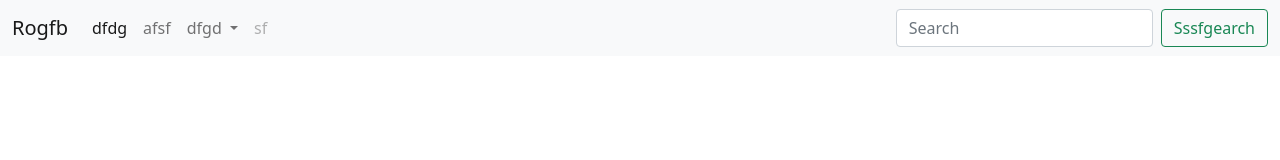
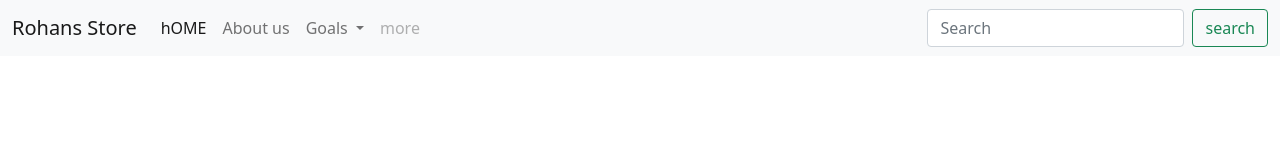
Before and after one commit to RohanTapulli1311/PracWebsite, a plain HTML site: page index.html in a window 1280 px wide. Drawn offline with nearby package versions, Linux system fonts and the light colour scheme.

Commit message:
changed Navbar

```diff
--- a/index.html
+++ b/index.html
@@ -13,36 +13,36 @@
   <body>
     <nav class="navbar navbar-expand-lg navbar-light bg-light">
         <div class="container-fluid">
-          <a class="navbar-brand" href="#">Rogfb</a>
+          <a class="navbar-brand" href="#">Rohans Store</a>
           <button class="navbar-toggler" type="button" data-bs-toggle="collapse" data-bs-target="#navbarSupportedContent" aria-controls="navbarSupportedContent" aria-expanded="false" aria-label="Toggle navigation">
             <span class="navbar-toggler-icon"></span>
           </button>
           <div class="collapse navbar-collapse" id="navbarSupportedContent">
             <ul class="navbar-nav me-auto mb-2 mb-lg-0">
               <li class="nav-item">
-                <a class="nav-link active" aria-current="page" href="#">dfdg</a>
+                <a class="nav-link active" aria-current="page" href="#">hOME</a>
               </li>
               <li class="nav-item">
-                <a class="nav-link" href="#">afsf</a>
+                <a class="nav-link" href="#">About us</a>
               </li>
               <li class="nav-item dropdown">
                 <a class="nav-link dropdown-toggle" href="#" id="navbarDropdown" role="button" data-bs-toggle="dropdown" aria-expanded="false">
-                  dfgd
+                  Goals
                 </a>
                 <ul class="dropdown-menu" aria-labelledby="navbarDropdown">
-                  <li><a class="dropdown-item" href="#">ds</a></li>
-                  <li><a class="dropdown-item" href="#">sdfsd action</a></li>
+                  <li><a class="dropdown-item" href="#">Goals</a></li>
+                  <li><a class="dropdown-item" href="#">more Goals</a></li>
                   <li><hr class="dropdown-divider"></li>
-                  <li><a class="dropdown-item" href="#">ss else here</a></li>
+                  <li><a class="dropdown-item" href="#">our vision</a></li>
                 </ul>
               </li>
               <li class="nav-item">
-                <a class="nav-link disabled">sf</a>
+                <a class="nav-link disabled">more</a>
               </li>
             </ul>
             <form class="d-flex">
               <input class="form-control me-2" type="search" placeholder="Search" aria-label="Search">
-              <button class="btn btn-outline-success" type="submit">Sssfgearch</button>
+              <button class="btn btn-outline-success" type="submit">search</button>
             </form>
           </div>
         </div>
```
